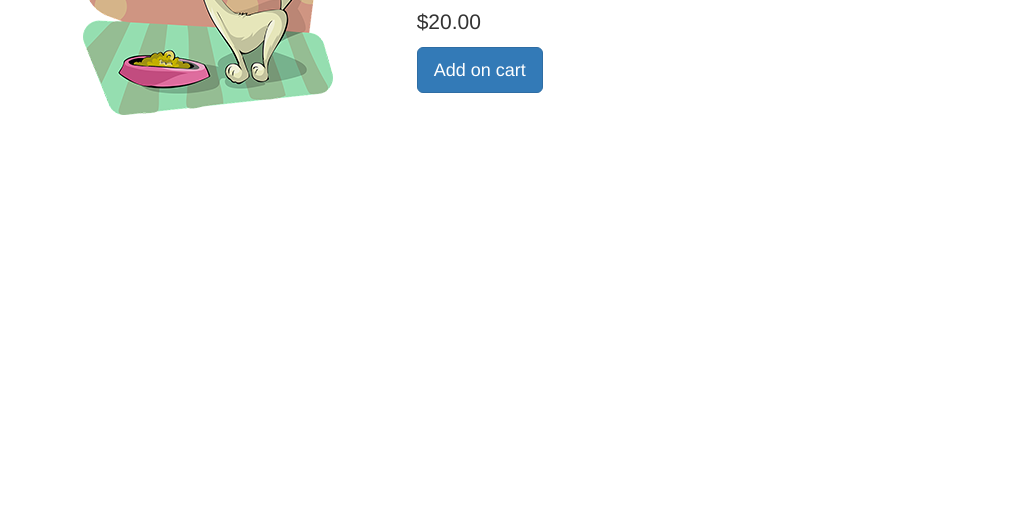
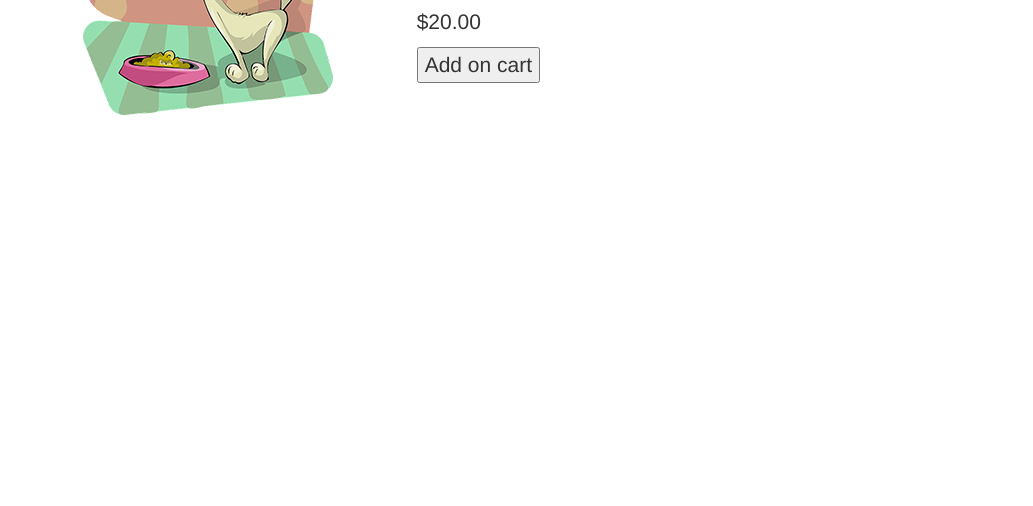
Before and after one commit to Legellon/legellon.github.io, a plain HTML site: page index.html in a window 1280 px wide. Shown: the part 294-800 px from the top of the page, without its empty margins (0-1033 px from the left). Drawn offline with nearby package versions, Linux system fonts and the light colour scheme.

Commit message:
Update index.html

```diff
--- a/index.html
+++ b/index.html
@@ -36,7 +36,7 @@
           <p class="price">
             {{product.price | formatPrice}}
           </p>
-          <button class=" btn btn-primary btn-lg" v-on:click="addToCart" v-if="canAddToCart"> Add on cart </button>
+          <button class="default" v-on:click="addToCart" v-if="canAddToCart"> Add on cart </button>
           <button disabled="true" v-else> Add on cart </button>
         </div>
       </div>
```
